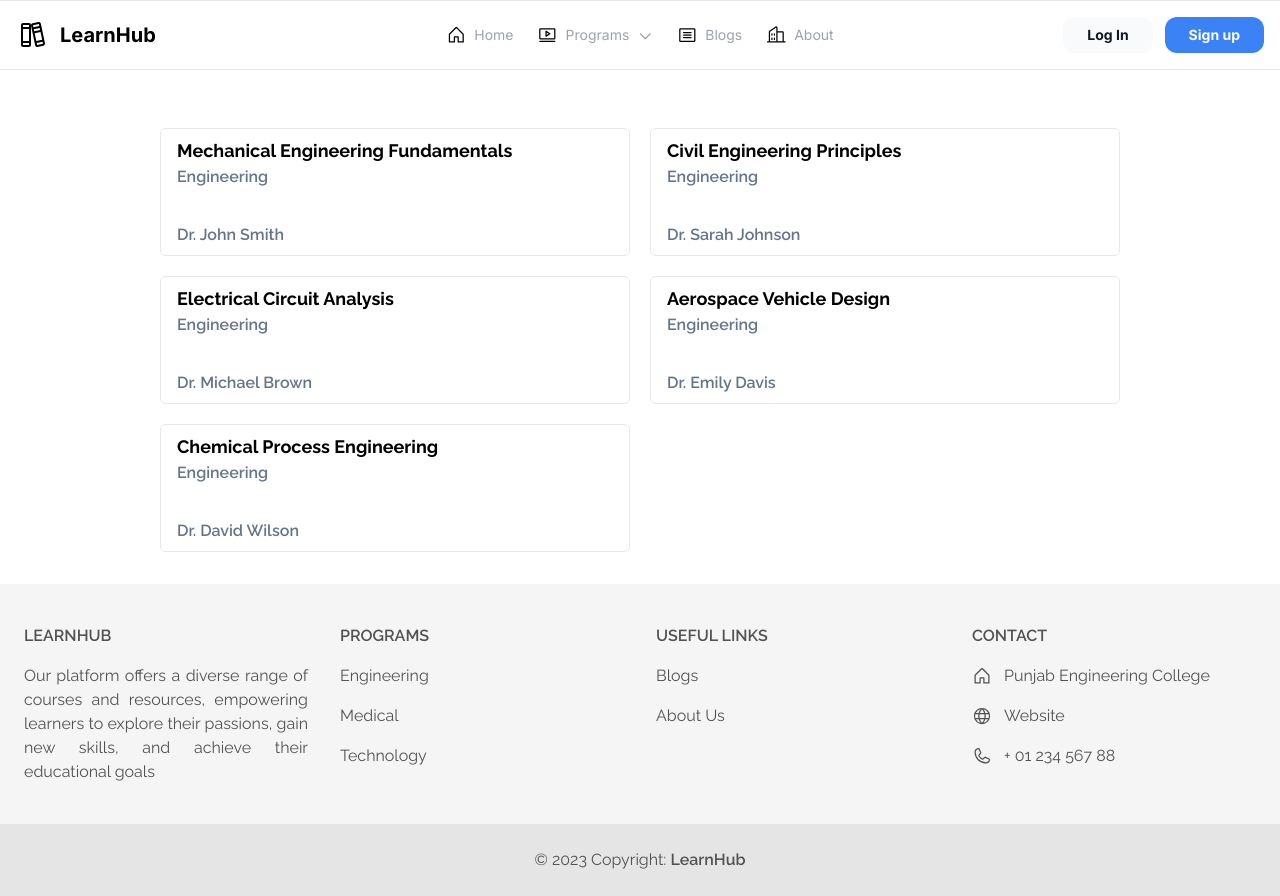
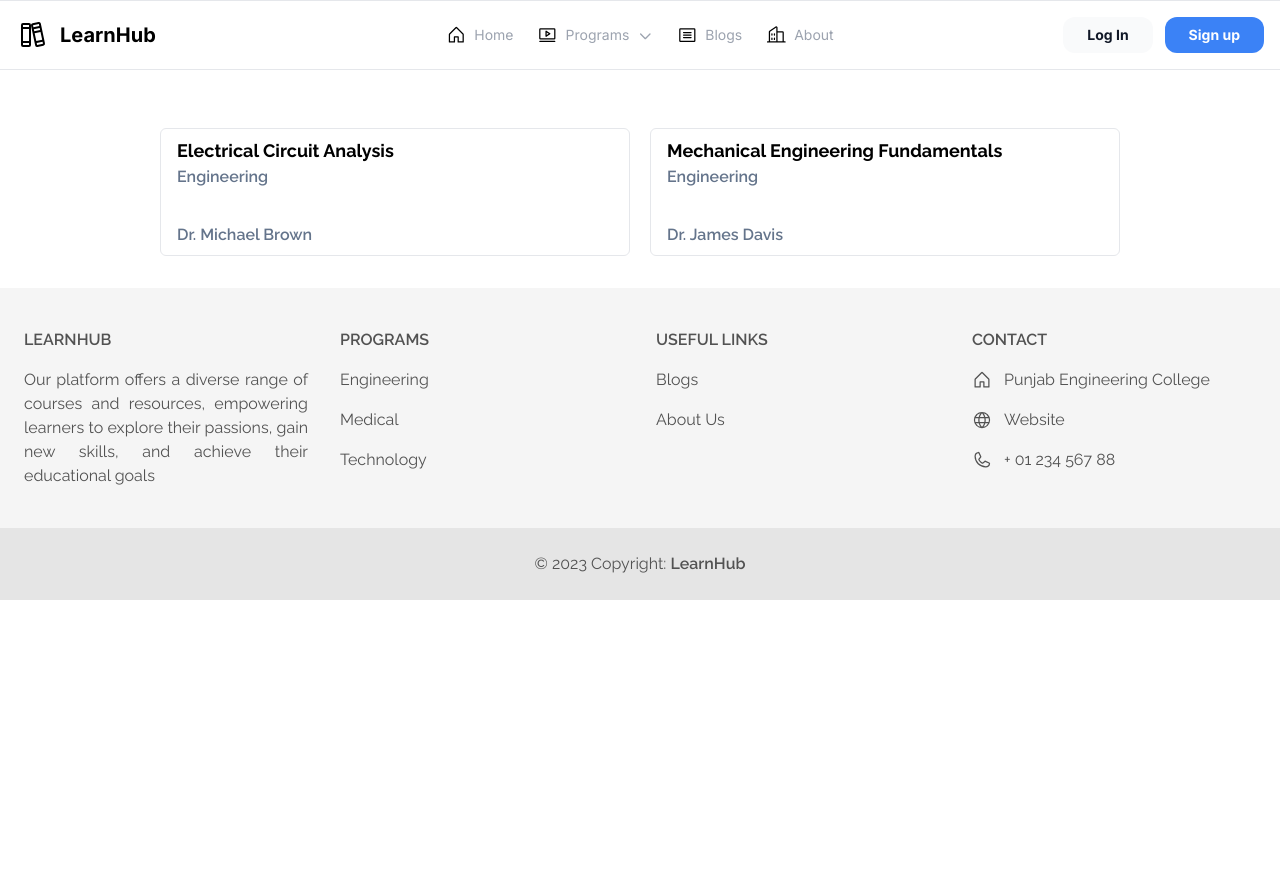
Before and after one commit to anshRS/LearnHub, a Next.js app in the folder client/: page /programs/engineering in a window 1280 px wide. After the commit the page ends 800 px from the top, so only its background shows below. Built offline with nearby package versions, Linux system fonts and the light colour scheme.

Commit message:
Updated Course dummy data

```diff
--- a/client/src/data/index.js
+++ b/client/src/data/index.js
@@ -189,111 +189,167 @@ const BlogData = [
 
 const CourseData = [
     {
+        id: "1",
+        discipline: "Engineering",
+        name: "Electrical Circuit Analysis",
+        chapters: [
+            {
+                id: "1",
+                title: 'Chapter 1',
+                subTopics: [
+                    { id: 11, title: 'Sub-topic 1', videoUrl: 'https://www.youtube.com/embed/4emxjxonNRI' },
+                    { id: 12, title: 'Sub-topic 2', videoUrl: 'https://www.youtube.com/embed/6XrL5jXmTwM' },
+                ],
+            },
+            {
+                id: "2",
+                title: 'Chapter 2',
+                subTopics: [
+                    { id: 11, title: 'Sub-topic 1', videoUrl: 'https://www.youtube.com/embed/4emxjxonNRI' },
+                    { id: 12, title: 'Sub-topic 2', videoUrl: 'https://www.youtube.com/embed/6XrL5jXmTwM' },
+                ],
+            },
+        ],
+        metadata: {
+            professor: "Dr. Michael Brown"
+        }
+    },
+
+    {
+        id: '2',
         discipline: "Engineering",
         name: "Mechanical Engineering Fundamentals",
+        chapters: [
+            {
+                id: "1",
+                title: 'Chapter 1',
+                subTopics: [
+                    { id: 11, title: 'Sub-topic 1', videoUrl: 'https://www.youtube.com/embed/4emxjxonNRI' },
+                    { id: 12, title: 'Sub-topic 2', videoUrl: 'https://www.youtube.com/embed/6XrL5jXmTwM' },
+                ],
+            },
+            {
+                id: "2",
+                title: 'Chapter 2',
+                subTopics: [
+                    { id: 11, title: 'Sub-topic 1', videoUrl: 'https://www.youtube.com/embed/4emxjxonNRI' },
+                    { id: 12, title: 'Sub-topic 2', videoUrl: 'https://www.youtube.com/embed/6XrL5jXmTwM' },
+                ],
+            },
+        ],
         metadata: {
-            professor: "Dr. John Smith"
+            professor: "Dr. James Davis"
         }
     },
+
     {
-        discipline: "Engineering",
-        name: "Civil Engineering Principles",
-        metadata: {
-            professor: "Dr. Sarah Johnson"
-        }
-    },
-    {
-        discipline: "Engineering",
-        name: "Electrical Circuit Analysis",
+        id: '3',
+        discipline: "Technology",
+        name: "Data Science and Machine Learning",
+        chapters: [
+            {
+                id: "1",
+                title: 'Chapter 1',
+                subTopics: [
+                    { id: 11, title: 'Sub-topic 1', videoUrl: 'https://www.youtube.com/embed/4emxjxonNRI' },
+                    { id: 12, title: 'Sub-topic 2', videoUrl: 'https://www.youtube.com/embed/6XrL5jXmTwM' },
+                ],
+            },
+            {
+                id: "2",
+                title: 'Chapter 2',
+                subTopics: [
+                    { id: 11, title: 'Sub-topic 1', videoUrl: 'https://www.youtube.com/embed/4emxjxonNRI' },
+                    { id: 12, title: 'Sub-topic 2', videoUrl: 'https://www.youtube.com/embed/6XrL5jXmTwM' },
+                ],
+            },
+        ],
         metadata: {
             professor: "Dr. Michael Brown"
         }
     },
     {
-        discipline: "Engineering",
-        name: "Aerospace Vehicle Design",
-        metadata: {
-            professor: "Dr. Emily Davis"
-        }
-    },
-    {
-        discipline: "Engineering",
-        name: "Chemical Process Engineering",
-        metadata: {
-            professor: "Dr. David Wilson"
-        }
-    },
-    {
-        discipline: "Technology",
-        name: "Software Development in Java",
-        metadata: {
-            professor: "Prof. Lisa Roberts"
-        }
-    },
-    {
-        discipline: "Technology",
-        name: "Cybersecurity Essentials",
-        metadata: {
-            professor: "Prof. Mark Turner"
-        }
-    },
-    {
-        discipline: "Technology",
-        name: "Data Science and Machine Learning",
-        metadata: {
-            professor: "Prof. Rachel Adams"
-        }
-    },
-    {
+        id: '4',
         discipline: "Technology",
         name: "Web Development with HTML/CSS",
+        chapters: [
+            {
+                id: "1",
+                title: 'Chapter 1',
+                subTopics: [
+                    { id: 11, title: 'Sub-topic 1', videoUrl: 'https://www.youtube.com/embed/4emxjxonNRI' },
+                    { id: 12, title: 'Sub-topic 2', videoUrl: 'https://www.youtube.com/embed/6XrL5jXmTwM' },
+                ],
+            },
+            {
+                id: "2",
+                title: 'Chapter 2',
+                subTopics: [
+                    { id: 11, title: 'Sub-topic 1', videoUrl: 'https://www.youtube.com/embed/4emxjxonNRI' },
+                    { id: 12, title: 'Sub-topic 2', videoUrl: 'https://www.youtube.com/embed/6XrL5jXmTwM' },
+                ],
+            },
+        ],
         metadata: {
             professor: "Prof. Kevin Lee"
         }
     },
     {
-        discipline: "Technology",
-        name: "Introduction to Artificial Intelligence",
-        metadata: {
-            professor: "Prof. Alex Johnson"
-        }
-    },
-    {
+        id: '5',
         discipline: "Medical",
         name: "Cardiovascular Physiology",
+        chapters: [
+            {
+                id: "1",
+                title: 'Chapter 1',
+                subTopics: [
+                    { id: 11, title: 'Sub-topic 1', videoUrl: 'https://www.youtube.com/embed/4emxjxonNRI' },
+                    { id: 12, title: 'Sub-topic 2', videoUrl: 'https://www.youtube.com/embed/6XrL5jXmTwM' },
+                ],
+            },
+            {
+                id: "2",
+                title: 'Chapter 2',
+                subTopics: [
+                    { id: 11, title: 'Sub-topic 1', videoUrl: 'https://www.youtube.com/embed/4emxjxonNRI' },
+                    { id: 12, title: 'Sub-topic 2', videoUrl: 'https://www.youtube.com/embed/6XrL5jXmTwM' },
+                ],
+            },
+        ],
         metadata: {
             professor: "Dr. Laura Miller"
         }
     },
+
     {
-        discipline: "Medical",
-        name: "Pediatric Medicine",
-        metadata: {
-            professor: "Dr. Michael Anderson"
-        }
-    },
-    {
+        id: '6',
         discipline: "Medical",
         name: "Orthopedic Surgery Techniques",
+        chapters: [
+            {
+                id: "1",
+                title: 'Chapter 1',
+                subTopics: [
+                    { id: 11, title: 'Sub-topic 1', videoUrl: 'https://www.youtube.com/embed/4emxjxonNRI' },
+                    { id: 12, title: 'Sub-topic 2', videoUrl: 'https://www.youtube.com/embed/6XrL5jXmTwM' },
+                ],
+            },
+            {
+                id: "2",
+                title: 'Chapter 2',
+                subTopics: [
+                    { id: 11, title: 'Sub-topic 1', videoUrl: 'https://www.youtube.com/embed/4emxjxonNRI' },
+                    { id: 12, title: 'Sub-topic 2', videoUrl: 'https://www.youtube.com/embed/6XrL5jXmTwM' },
+                ],
+            },
+        ],
         metadata: {
             professor: "Dr. Emily White"
         }
     },
-    {
-        discipline: "Medical",
-        name: "Dermatology Diagnosis and Treatment",
-        metadata: {
-            professor: "Dr. Susan Carter"
-        }
-    },
-    {
-        discipline: "Medical",
-        name: "Neurology and Brain Imaging",
-        metadata: {
-            professor: "Dr. James Davis"
-        }
-    }
-];
+
+
+]
 
 
 export { Fields, BlogData, CourseData };
```
